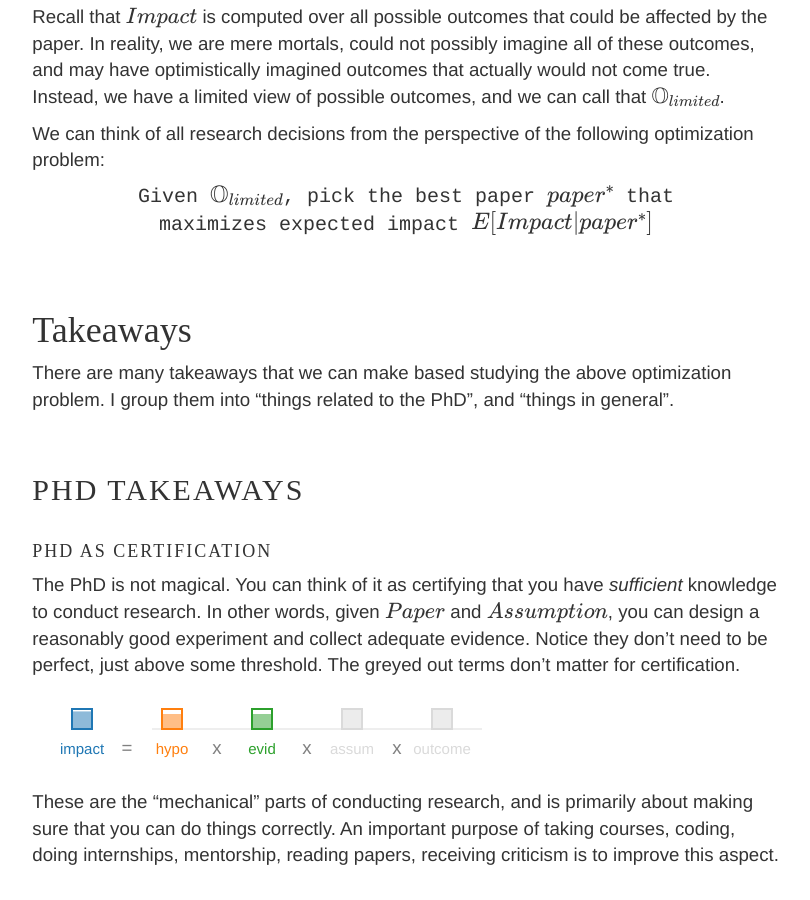
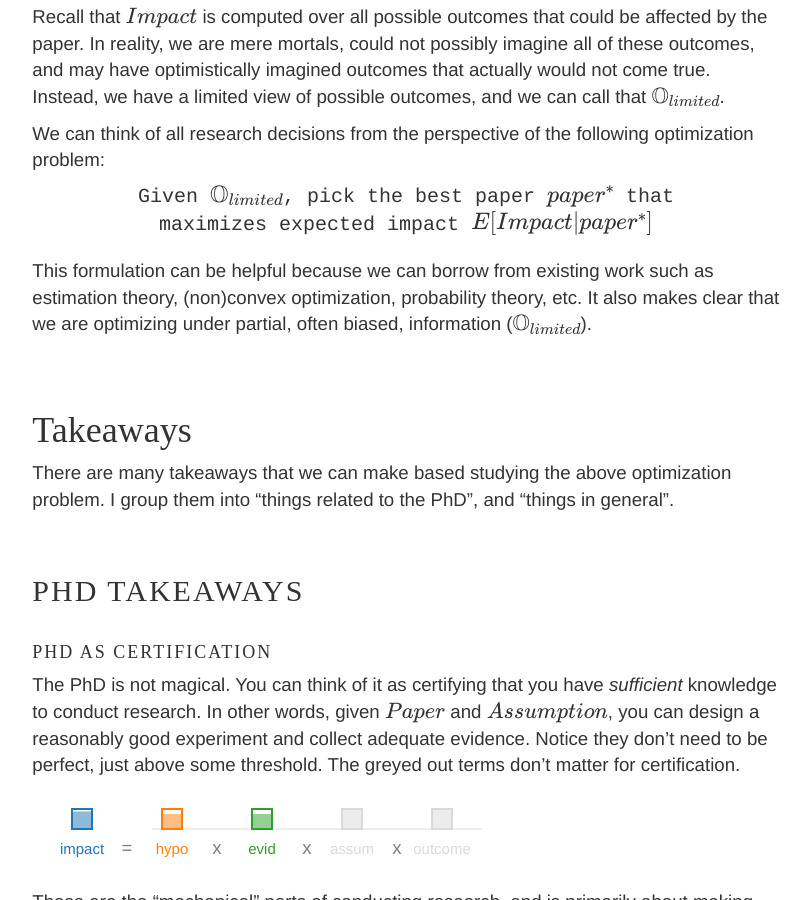
Before and after one commit to researchsetup/researchsetup.github.io, a Jekyll site: the page built from researchmodel.md, in a window 1280 px wide and 900 px high, scrolled down 3578 px. Shown: the whole window, without its empty margins (234-1044 px from the left). Built offline with Jekyll 4.4.1, drawn with Linux system fonts in a browser that asks for light colours; some web fonts are replaced; formulas are drawn with MathJax 3; our own code applies the rules of GitHub Pages for plain Markdown files.

Commit message:
lazy commit msg

```diff
--- a/researchmodel.md
+++ b/researchmodel.md
@@ -136,6 +136,8 @@ We can think of all research decisions from the perspective of the following opt
 Given $\mathbb{O}_{limited}$, pick the best paper $paper^*$ that <br/>
 maximizes expected impact $E[Impact | paper^*]$
 </center>
+
+This formulation can be helpful because we can borrow from existing work such as estimation theory, (non)convex optimization, probability theory, etc.  It also makes clear that we are optimizing under partial, often biased, information ($\mathbb{O}_{limited}$).
 
 
 # Takeaways
```
